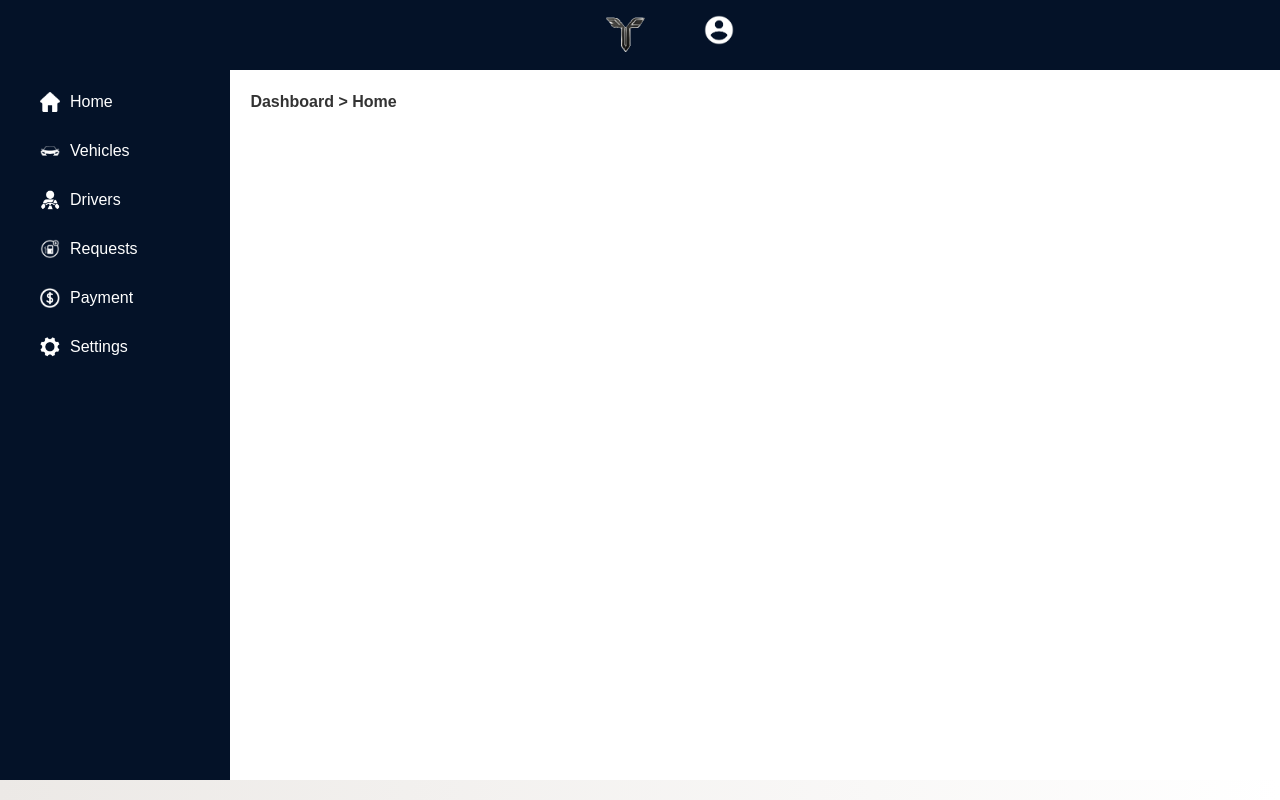
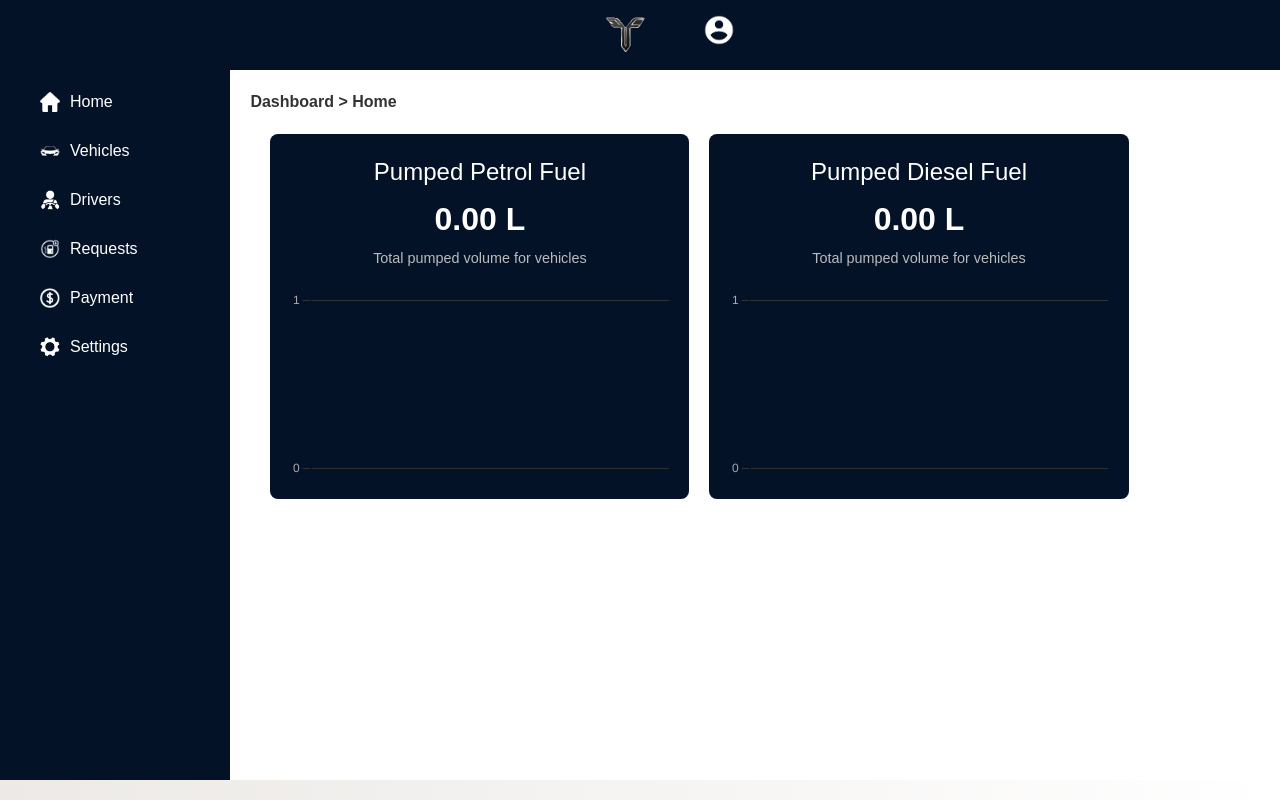
Before and after one commit to MalinduHettiarachchi/Fueltrix-, a React (Create React App) app in the folder fueltrix/: page /dashboard in a window 1280 px wide. Built offline with nearby package versions, Linux system fonts and the light colour scheme.

Commit message:
Complete display Total Fuel usage using chart

```diff
--- a/fueltrix/package.json
+++ b/fueltrix/package.json
@@ -17,6 +17,7 @@
     "@testing-library/user-event": "^13.5.0",
     "axios": "^1.7.7",
     "bootstrap": "^5.3.3",
+    "chart.js": "^4.4.6",
     "cors": "^2.8.5",
     "crypto": "^1.0.1",
     "crypto-js": "^4.2.0",
@@ -33,6 +34,7 @@
     "nodemailer": "^6.9.16",
     "qrcode.react": "^4.0.1",
     "react": "^18.0.0",
+    "react-chartjs-2": "^5.2.0",
     "react-dom": "^18.0.0",
     "react-leaflet": "^4.2.1",
     "react-modal": "^3.16.1",
--- a/fueltrix/server.js
+++ b/fueltrix/server.js
@@ -1012,6 +1012,9 @@ app.post("/api/update-vehicle-requested-volume", async (req, res) => {
 });
 
 
+
+
+
 // Start the server
 app.listen(PORT, () => {
   console.log(`Server is running on port ${PORT}`);
--- /dev/null
+++ b/fueltrix/src/pages/ComManager/dashboard/PumpFuelChart.css
@@ -0,0 +1,12 @@
+/* PumpFuelChart.css */
+.pump-fuel-chart {
+    width: 50%;
+    background-color: #041228;
+    border-radius: 8px;
+    padding: 20px;
+  }
+
+  .pump-fuel-chart h3 {
+    color: white;
+    margin-bottom: 20px;
+  }
--- /dev/null
+++ b/fueltrix/src/pages/ComManager/dashboard/PumpFuelChart.js
@@ -0,0 +1,78 @@
+import React from "react";
+import { Bar } from "react-chartjs-2";
+import {
+  Chart as ChartJS,
+  BarElement,
+  CategoryScale,
+  LinearScale,
+  Tooltip,
+  Legend,
+} from "chart.js";
+import "./PumpFuelChart.css"; // Import the CSS file
+
+// Register required chart.js components
+ChartJS.register(BarElement, CategoryScale, LinearScale, Tooltip, Legend);
+
+const PumpFuelChart = () => {
+  const data = {
+    labels: ["Jan", "Feb", "Mar", "Apr", "May", "Jun", "Jul"],
+    datasets: [
+      {
+        label: "Downloads",
+        data: [10000, 11000, 9000, 12000, 15000, 10000, 8000],
+        backgroundColor: [
+          "#007BFF",
+          "#007BFF",
+          "#007BFF",
+          "#007BFF",
+          "#007BFF",
+          "#007BFF",
+          "#007BFF",
+        ],
+      },
+      {
+        label: "Page Views",
+        data: [5000, 6000, 4000, 7000, 9000, 5000, 3000],
+        backgroundColor: [
+          "#80CFFF",
+          "#80CFFF",
+          "#80CFFF",
+          "#80CFFF",
+          "#80CFFF",
+          "#80CFFF",
+          "#80CFFF",
+        ],
+      },
+    ],
+  };
+
+  const options = {
+    responsive: true,
+    plugins: {
+      legend: {
+        position: "top",
+      },
+    },
+    scales: {
+      x: {
+        grid: {
+          display: false,
+        },
+      },
+      y: {
+        grid: {
+          color: "#ddd",
+        },
+      },
+    },
+  };
+
+  return (
+    <div className="pump-fuel-chart">
+      <h3>Page Views and Downloads</h3>
+      <Bar data={data} options={options} />
+    </div>
+  );
+};
+
+export default PumpFuelChart;
--- /dev/null
+++ b/fueltrix/src/pages/ComManager/dashboard/SessionChart.css
@@ -0,0 +1,35 @@
+/* SessionChart.css */
+.session-chart {
+    width: 50%;
+    background-color: #041228;
+    padding: 20px;
+    border-radius: 8px;
+    color: white;
+  }
+
+  .session-info {
+    margin-bottom: 20px;
+  }
+
+  .session-info h3 {
+    font-size: 1.5rem;
+    margin: 0;
+  }
+
+  .session-info p {
+    margin: 5px 0;
+    font-size: 0.9rem;
+    color: #bbb;
+  }
+
+  .session-count {
+    font-size: 2rem;
+    font-weight: bold;
+    color: white;
+  }
+
+  .session-growth {
+    font-size: 1rem;
+    color: #4caf50; /* Green color for growth percentage */
+    font-weight: bold;
+  }
--- /dev/null
+++ b/fueltrix/src/pages/ComManager/dashboard/SessionChartdiesel.js
@@ -0,0 +1,80 @@
+import React from "react";
+import { Line } from "react-chartjs-2";
+import {
+  Chart as ChartJS,
+  LineElement,
+  CategoryScale,
+  LinearScale,
+  PointElement,
+  Tooltip,
+  Legend,
+} from "chart.js";
+import "./SessionChart.css"; // Import CSS for styling
+
+// Register required chart.js components
+ChartJS.register(LineElement, CategoryScale, LinearScale, PointElement, Tooltip, Legend);
+
+const SessionChart = ({ groupedFuelData }) => {
+  // Prepare the data for the chart based on groupedFuelData
+  const chartData = {
+    labels: Object.keys(groupedFuelData), // Vehicle types (x-axis)
+    datasets: [
+      {
+        label: "Total Pumped Volume (L)",
+        data: Object.values(groupedFuelData), // Total pumped volume (y-axis)
+        borderColor: "#007BFF",
+        backgroundColor: "rgba(0, 123, 255, 0.2)",
+        fill: true,
+        tension: 0.4, // For a smoother curve
+      },
+    ],
+  };
+
+  const options = {
+    responsive: true,
+    plugins: {
+      legend: {
+        display: false, // Hide the legend
+      },
+      tooltip: {
+        enabled: true, // Enable tooltips
+      },
+    },
+    scales: {
+      x: {
+        grid: {
+          display: false, // Hide gridlines
+        },
+        ticks: {
+          color: "#aaa", // Customize x-axis labels color
+        },
+      },
+      y: {
+        grid: {
+          color: "#333", // Customize gridline color
+        },
+        ticks: {
+          color: "#aaa", // Customize y-axis labels color
+          stepSize: 5, // Customize step size for the y-axis ticks
+        },
+      },
+    },
+  };
+
+  return (
+    <div className="session-chart">
+      <div className="session-info">
+        <h3>Pumped Diesel Fuel</h3>
+        <p>
+          <span className="session-count">
+            {Object.values(groupedFuelData).reduce((a, b) => a + b, 0).toFixed(2)} L
+          </span>
+        </p>
+        <p>Total pumped volume for vehicles</p>
+      </div>
+      <Line data={chartData} options={options} />
+    </div>
+  );
+};
+
+export default SessionChart;
--- /dev/null
+++ b/fueltrix/src/pages/ComManager/dashboard/SessionChartpetrol.js
@@ -0,0 +1,80 @@
+import React from "react";
+import { Line } from "react-chartjs-2";
+import {
+  Chart as ChartJS,
+  LineElement,
+  CategoryScale,
+  LinearScale,
+  PointElement,
+  Tooltip,
+  Legend,
+} from "chart.js";
+import "./SessionChart.css"; // Import CSS for styling
+
+// Register required chart.js components
+ChartJS.register(LineElement, CategoryScale, LinearScale, PointElement, Tooltip, Legend);
+
+const SessionChart = ({ groupedFuelData }) => {
+  // Prepare the data for the chart based on groupedFuelData
+  const chartData = {
+    labels: Object.keys(groupedFuelData), // Vehicle types (x-axis)
+    datasets: [
+      {
+        label: "Total Pumped Volume (L)",
+        data: Object.values(groupedFuelData), // Total pumped volume (y-axis)
+        borderColor: "#007BFF",
+        backgroundColor: "rgba(0, 123, 255, 0.2)",
+        fill: true,
+        tension: 0.4, // For a smoother curve
+      },
+    ],
+  };
+
+  const options = {
+    responsive: true,
+    plugins: {
+      legend: {
+        display: false, // Hide the legend
+      },
+      tooltip: {
+        enabled: true, // Enable tooltips
+      },
+    },
+    scales: {
+      x: {
+        grid: {
+          display: false, // Hide gridlines
+        },
+        ticks: {
+          color: "#aaa", // Customize x-axis labels color
+        },
+      },
+      y: {
+        grid: {
+          color: "#333", // Customize gridline color
+        },
+        ticks: {
+          color: "#aaa", // Customize y-axis labels color
+          stepSize: 5, // Customize step size for the y-axis ticks
+        },
+      },
+    },
+  };
+
+  return (
+    <div className="session-chart">
+      <div className="session-info">
+        <h3>Pumped Petrol Fuel </h3>
+        <p>
+          <span className="session-count">
+            {Object.values(groupedFuelData).reduce((a, b) => a + b, 0).toFixed(2)} L
+          </span>
+        </p>
+        <p>Total pumped volume for vehicles</p>
+      </div>
+      <Line data={chartData} options={options} />
+    </div>
+  );
+};
+
+export default SessionChart;
--- a/fueltrix/src/pages/ComManager/dashboard/dashboard.css
+++ b/fueltrix/src/pages/ComManager/dashboard/dashboard.css
@@ -411,3 +411,12 @@
   color: #041228;
   box-sizing: border-box;
 }
+
+.contenthome {
+  display: flex;
+  justify-content: center; /* Center the content horizontally */
+  align-items: center;    /* Center the content vertically */
+  margin: 20px;           /* Add some space around the container */
+  gap: 20px;
+  width: 85%;
+}
--- a/fueltrix/src/pages/ComManager/dashboard/dashboard.js
+++ b/fueltrix/src/pages/ComManager/dashboard/dashboard.js
@@ -10,6 +10,9 @@ import Isetting from "../dashboard/setting.png";
 import Ivehicle from "../dashboard/vehicle.png";
 import IPayment from "../dashboard/payment.png";
 import axios from "axios";
+import PumpFuelChart from "./PumpFuelChart";
+import SessionChartp from "./SessionChartpetrol";
+import SessionChartd from "./SessionChartdiesel";
 
 function Dashboard() {
   const location = useLocation();
@@ -51,7 +54,6 @@ function Dashboard() {
     const queryParams = getQueryParams();
     navigate(`/drivers?${queryParams}`);
   };
-
 
   // Define the breadcrumb component
   const Breadcrumb = () => (
@@ -360,22 +362,23 @@ function Dashboard() {
     }
   };
 
-
   const handleCancelRequest = async (request) => {
     try {
-      const response = await axios.post('http://localhost:5000/api/fuel-requests/update-status', {
-        id: request.id,
-        status: 'rejected',
-        company: managerDetails.company,
-      });
-      alert('Request rejected successfully!');
+      const response = await axios.post(
+        "http://localhost:5000/api/fuel-requests/update-status",
+        {
+          id: request.id,
+          status: "rejected",
+          company: managerDetails.company,
+        }
+      );
+      alert("Request rejected successfully!");
       setFuelRequests(response.data); // Update requests list
     } catch (error) {
-      console.error('Error rejecting request:', error);
-      alert('Failed to reject request.');
+      console.error("Error rejecting request:", error);
+      alert("Failed to reject request.");
     }
   };
-
 
   const fetchFuelRequests = async () => {
     try {
@@ -388,11 +391,47 @@ function Dashboard() {
     }
   };
 
+  // Grouping Petrol Vehicles
+  const groupedPetrolData = vehicles.reduce((acc, vehicle) => {
+    if (vehicle.fuelType === "petrol") {
+      const vehicleType = vehicle.vehicleType;
+      const pumpedVolume = parseFloat(vehicle.pumpedVolume);
+
+      if (!acc[vehicleType]) {
+        acc[vehicleType] = 0;
+      }
+
+      acc[vehicleType] += pumpedVolume; // Sum the pumped volume by vehicle type
+    }
+    return acc;
+  }, {});
+
+  // Grouping Diesel Vehicles
+  const groupedDieselData = vehicles.reduce((acc, vehicle) => {
+    if (vehicle.fuelType === "diesel") {
+      const vehicleType = vehicle.vehicleType;
+      const pumpedVolume = parseFloat(vehicle.pumpedVolume);
+
+      if (!acc[vehicleType]) {
+        acc[vehicleType] = 0;
+      }
+
+      acc[vehicleType] += pumpedVolume; // Sum the pumped volume by vehicle type
+    }
+    return acc;
+  }, {});
+
   // Render the appropriate component based on activeComponent
   const renderComponent = () => {
     switch (activeComponent) {
       case "Home":
-        return <div className="content-container"></div>;
+        return (
+          <div className="contenthome">
+            <SessionChartp groupedFuelData={groupedPetrolData} />
+            <SessionChartd groupedFuelData={groupedDieselData} />
+          </div>
+        );
+
       case "Vehicles":
         return (
           <div className="contentvehi">
```
Also changed, not shown: fueltrix/src/pages/ComManager/dashboard/text.js (added, +39 -0 lines), 1 other file (tests, documents, lock files or other folders).
